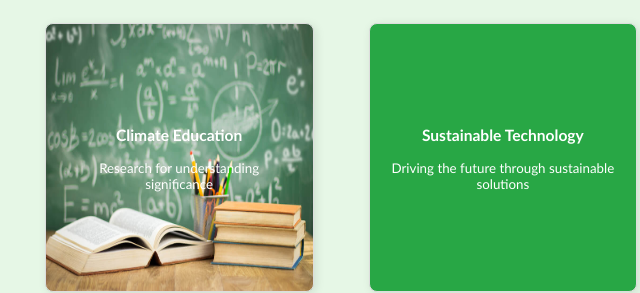
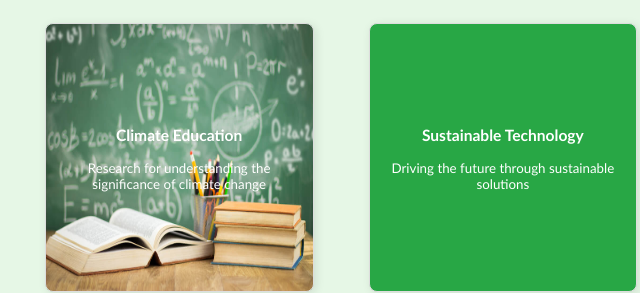
Before and after one commit to ameliejtam/cmd-f, a website: page index.html in a window 1280 px wide. Shown: the part 829-1122 px from the top of the page, 299-939 px from the left. Drawn offline with Linux system fonts and the light colour scheme.

```diff
--- a/index.html
+++ b/index.html
@@ -34,7 +34,7 @@
         <a href="category2.html">
         <button id= "c2" class="category">
             <h3>Climate Education</h3>
-            <p> Research for understanding significance </p>
+            <p> Research for understanding the significance of climate change</p>
         </button>
         </a>
 
```
